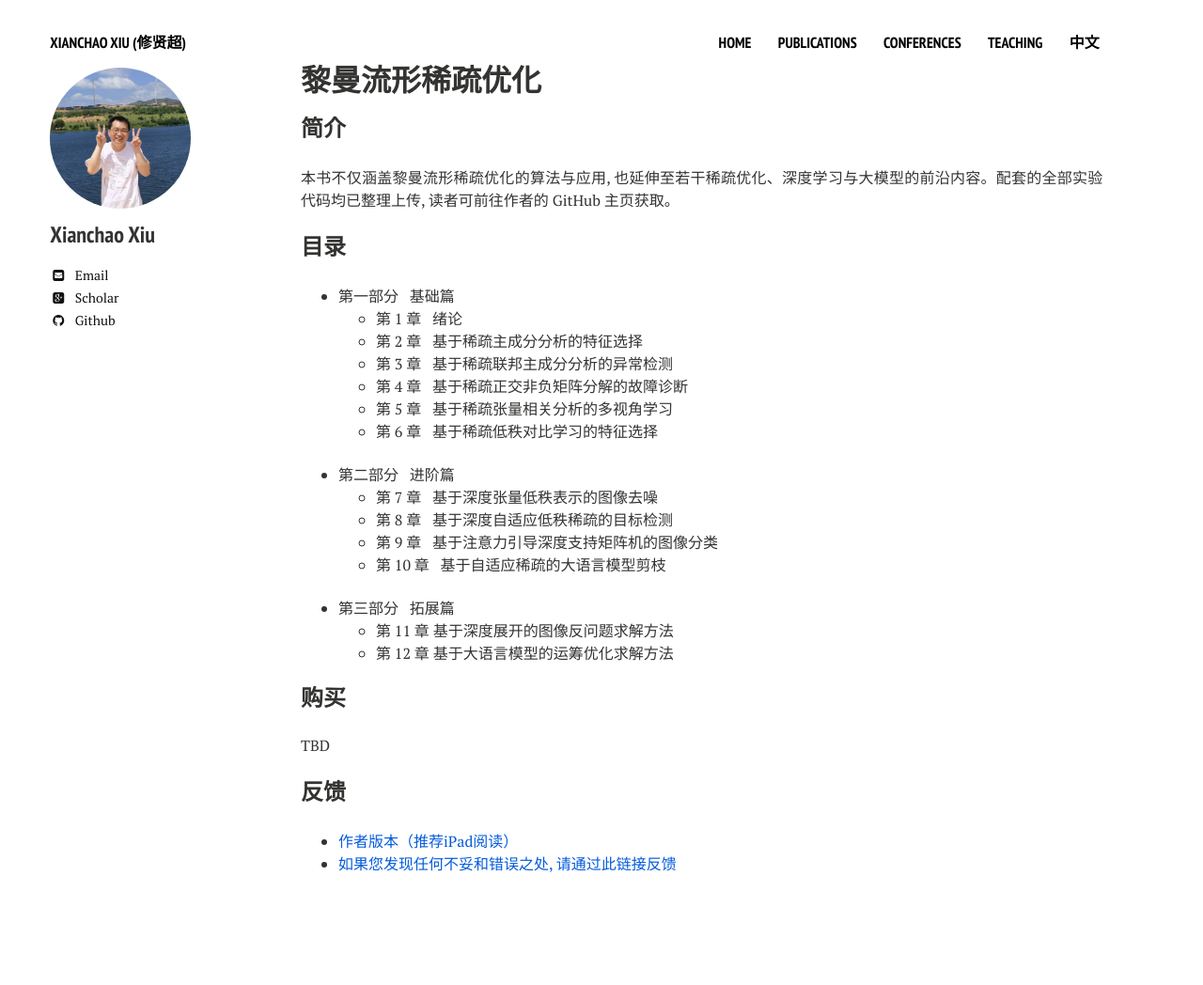
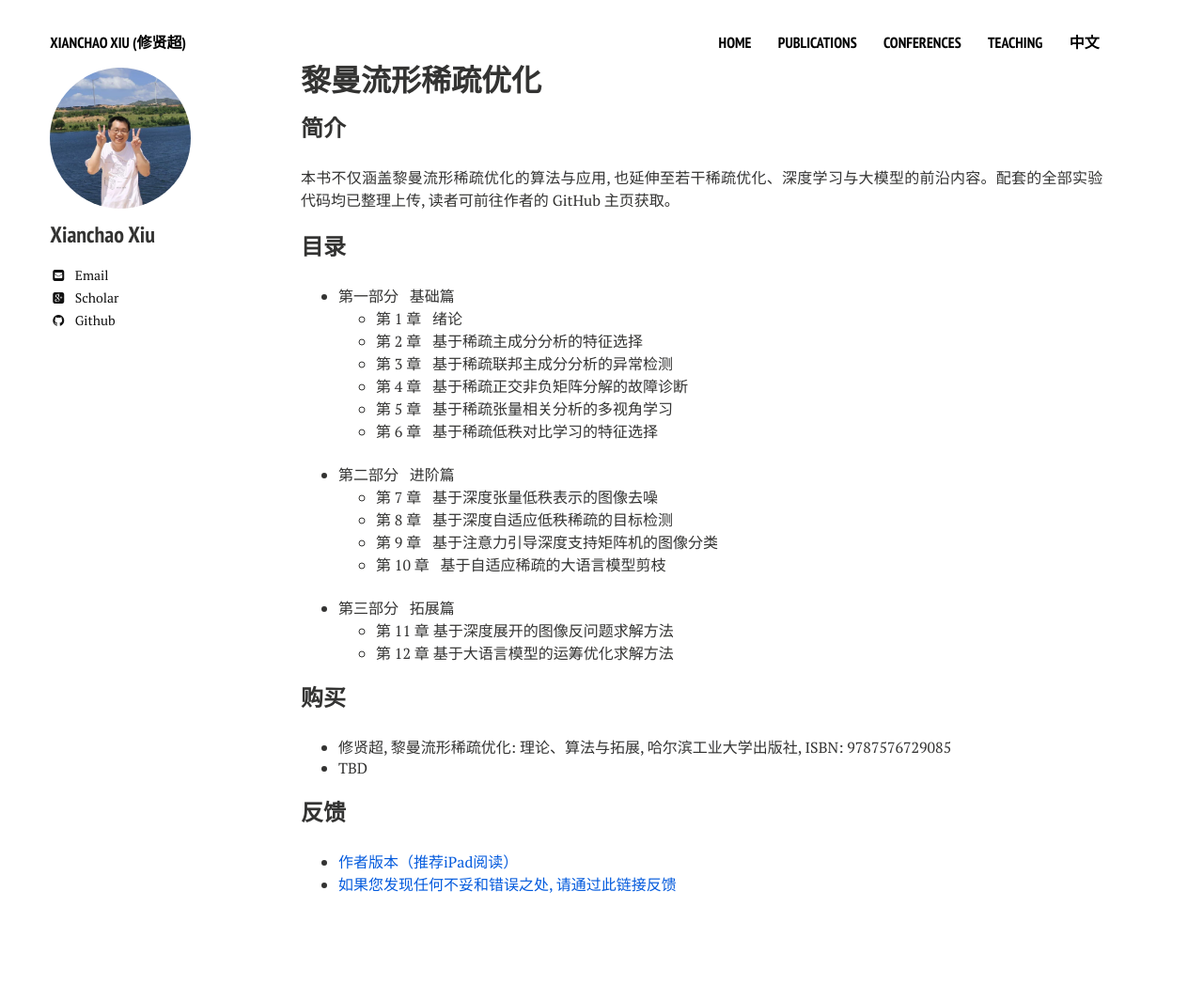
Before and after one commit to xianchaoxiu/xianchaoxiu.github.io, a Jekyll site: the page built from chinese/book/OPT/index.md, in a window 1280 px wide. Shown: the whole page at 94% size. Built offline with Jekyll 4.4.1, drawn with Linux system fonts in a browser that asks for light colours; nearby versions of some CDN libraries; before the commit the page ends 1026 px from its top, so only the background shows below that.

Commit message:
Update index.md

```diff
--- a/chinese/book/OPT/index.md
+++ b/chinese/book/OPT/index.md
@@ -33,7 +33,8 @@ share: false
   - 第 12 章 基于大语言模型的运筹优化求解方法 <br>
 
 ### 购买
-TBD
+* 修贤超, 黎曼流形稀疏优化: 理论、算法与拓展, 哈尔滨工业大学出版社, ISBN: 9787576729085 <br>
+* TBD <br>
 
 ### 反馈
 * <a href="../OPT/黎曼流形稀疏优化.pdf" class="textlink" target="_blank"> 作者版本（推荐iPad阅读） </a> <br>
```
